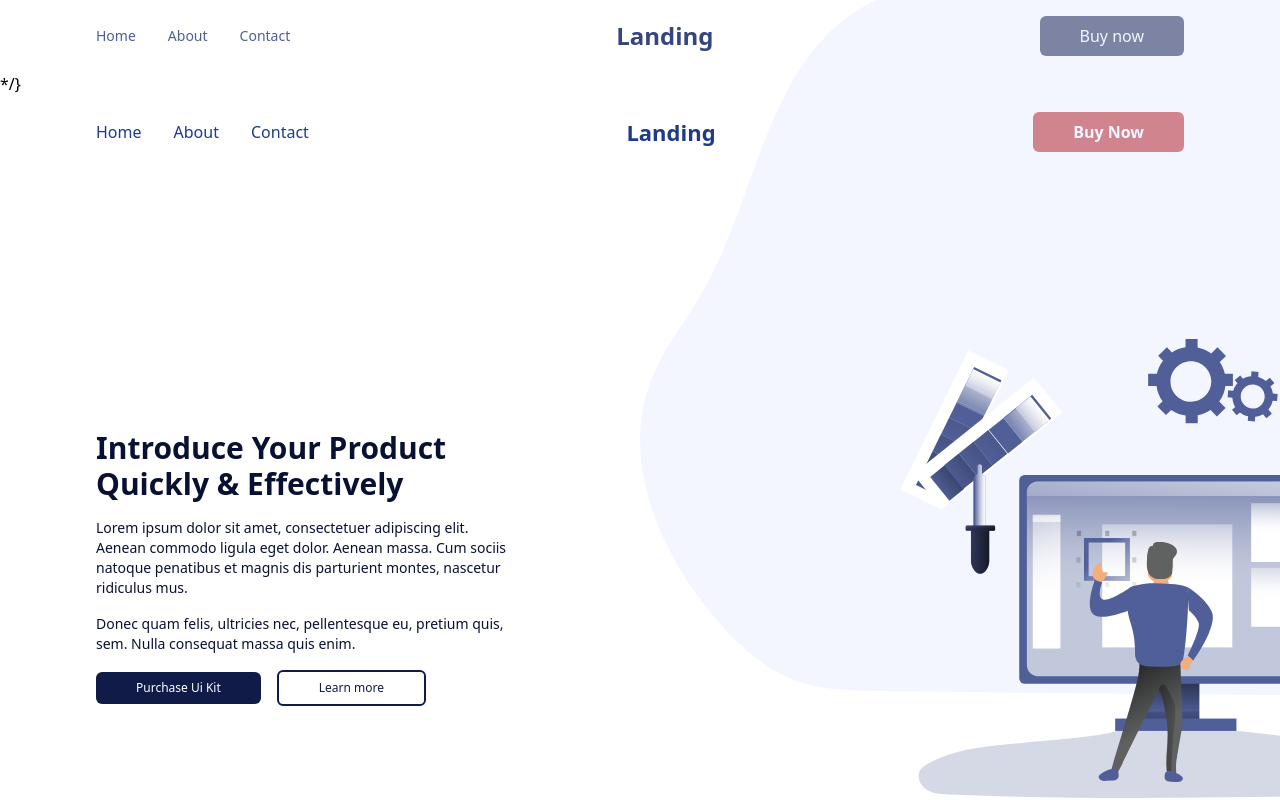
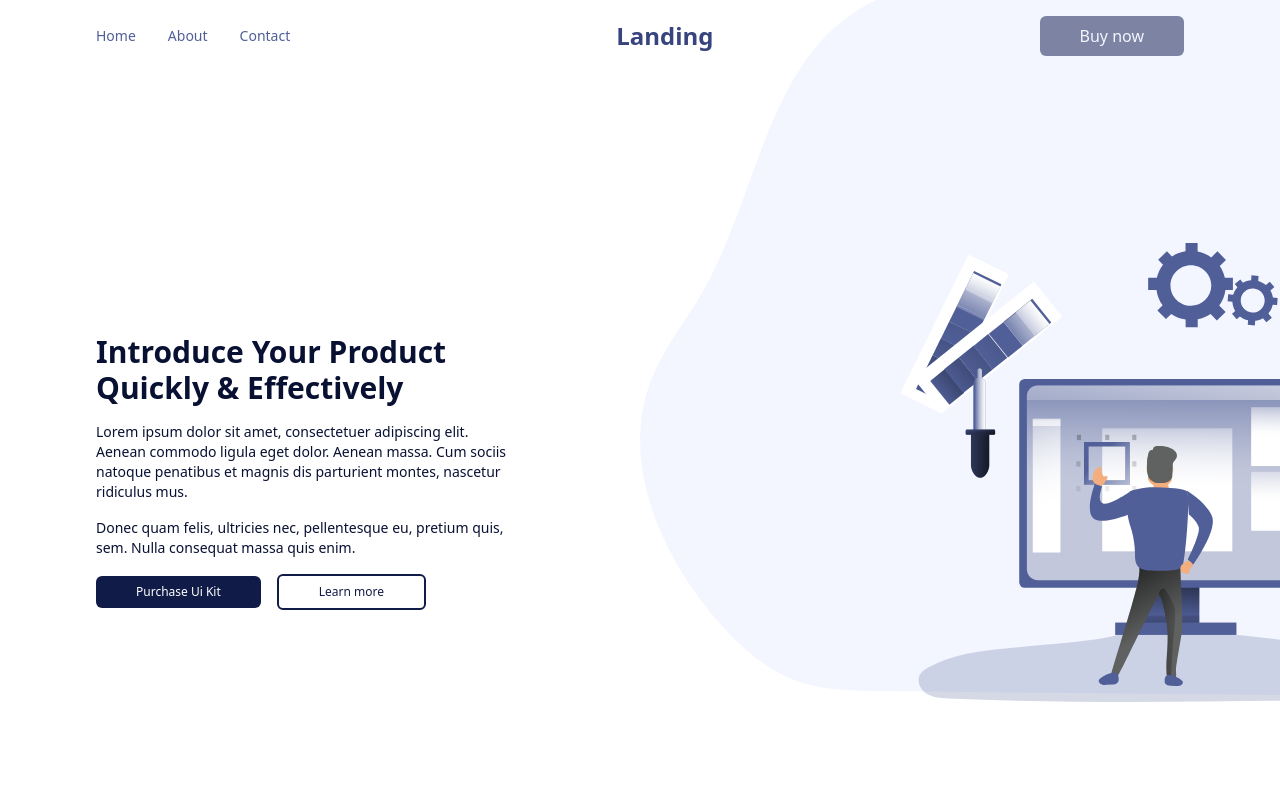
Before and after one commit to ajeigbepaul/Landingpage, a React (Vite) app in the folder landingpage/: page / in a window 1280 px wide. Shown: the top 800 px of the page. Built offline with nearby package versions, Linux system fonts and the light colour scheme.

Commit message:
new changes

```diff
--- a/landingpage/src/App.jsx
+++ b/landingpage/src/App.jsx
@@ -14,8 +14,8 @@ const App = () => {
         </div>
         <h1 className="text-[#37447E] text-2xl font-bold">Landing</h1>
         <button className='bg-[#111B47] text-white px-10 py-2 rounded-md font-medium'>Buy now</button>
-      </header> */}
-      <header className='flex items-center justify-between px-24 py-4'>
+      </header>
+      {/* <header className='flex items-center justify-between px-24 py-4'>
 <div className='flex space-x-8'>
   <h1 className='text-blue-900 text-[16px] font-normal'>Home</h1>
   <h1 className='text-blue-900 text-[16px] font-normal'>About</h1>
@@ -23,8 +23,8 @@ const App = () => {
 </div>
 <div className='text-blue-900 text-[22px] font-bold'>Landing</div>
 <button className='bg-red-700 text-white px-10 py-2 rounded-md font-semibold'>Buy Now</button>
-   {/* <Button title={white}/> */}
-      </header>
+   <Button title={white}/>
+      </header> */}
       {/* BACKGROUND IMAGE */}
       <img
         src="/herobackground.svg"
```
